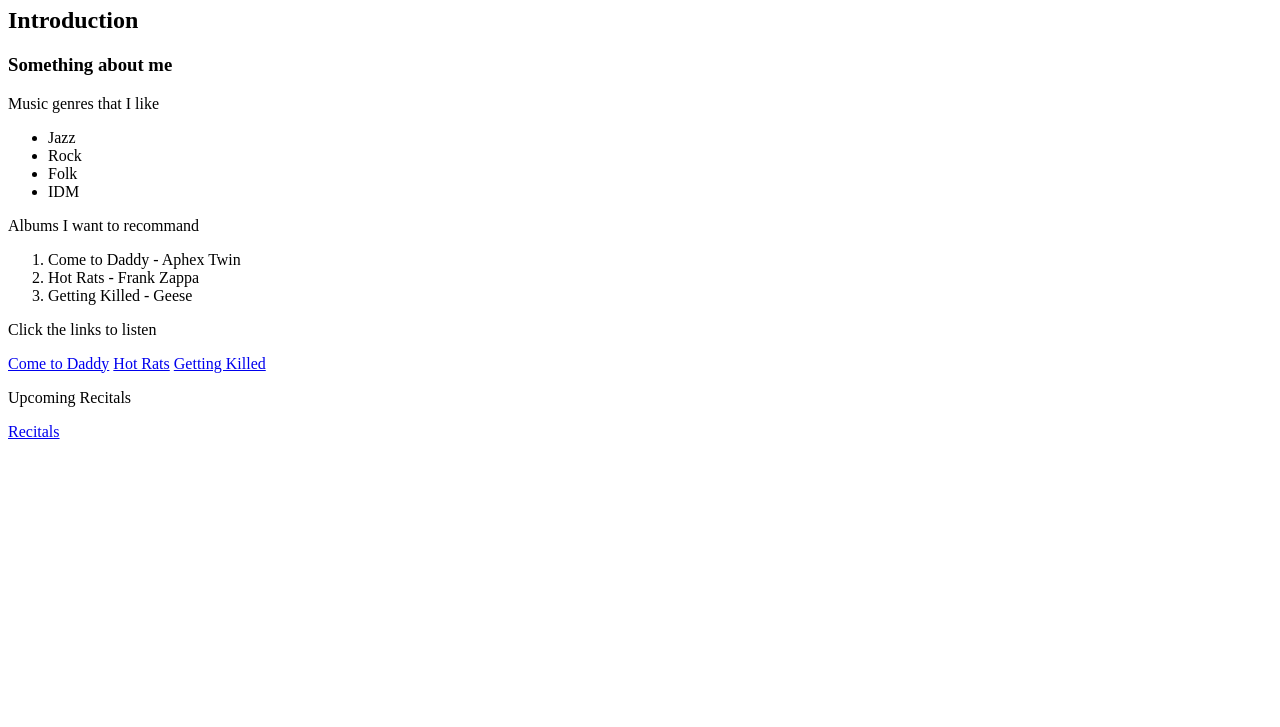
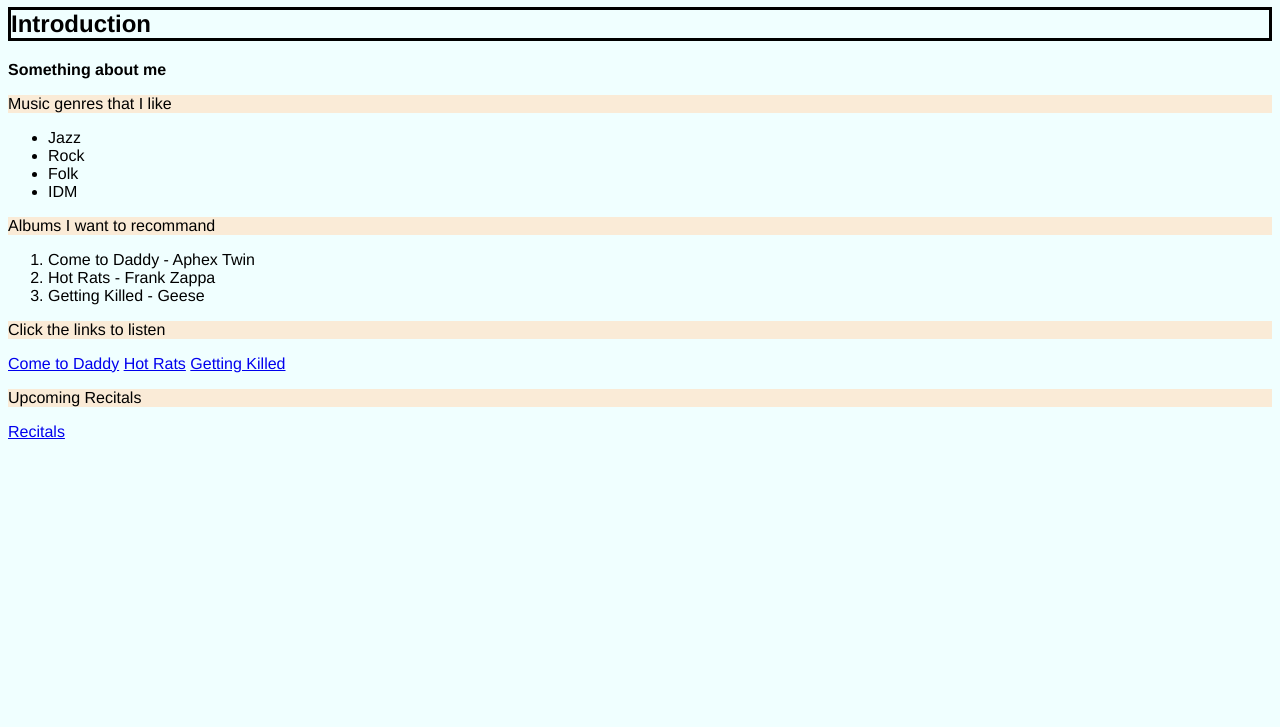
Before and after one commit to rc517/Intro-To-Programming-Web, a plain HTML site: page index.html in a window 1280 px wide. Shown: the part 73-800 px from the top of the page. Drawn offline with Linux system fonts and the light colour scheme.

Commit message:
web-day-2

```diff
--- a/index.html
+++ b/index.html
@@ -1,6 +1,7 @@
 <!DOCTYPE html>
 <html lang="en">
 <head>
+    <link rel="stylesheet" href="styles.css">
     <meta charset="UTF-8">
     <meta name="viewport" content="width=device-width, initial-scale=1.0">
     <title>Document</title>
--- /dev/null
+++ b/styles.css
@@ -0,0 +1,5 @@
+h2 { border: solid;}
+p { background-color: antiquewhite;}
+body { background-color: azure;}
+body { font-family: 'Franklin Gothic Medium', 'Arial Narrow', Arial, sans-serif;}
+h3 { font-size: medium;}
```
Also changed, not shown: recitals.html (+1 -0 lines).
